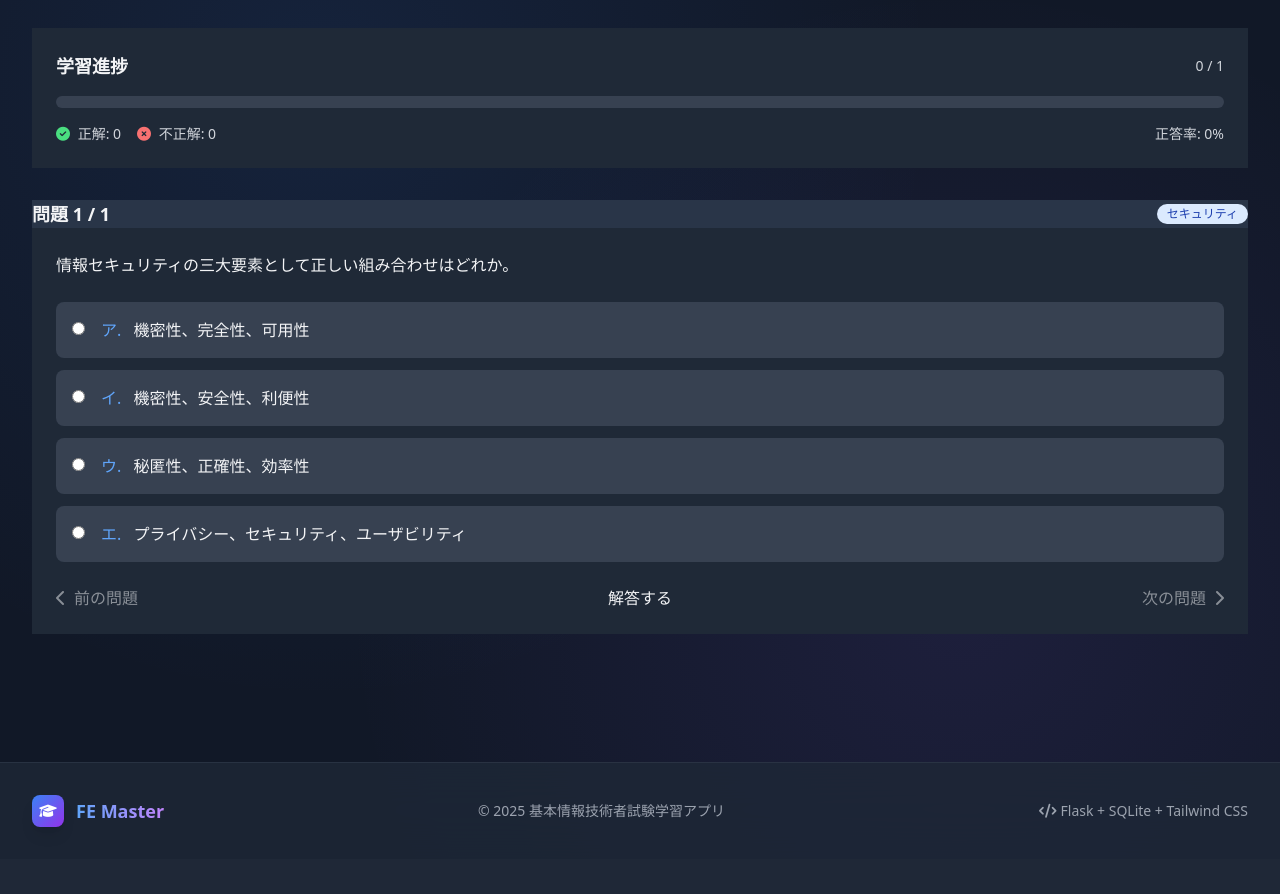
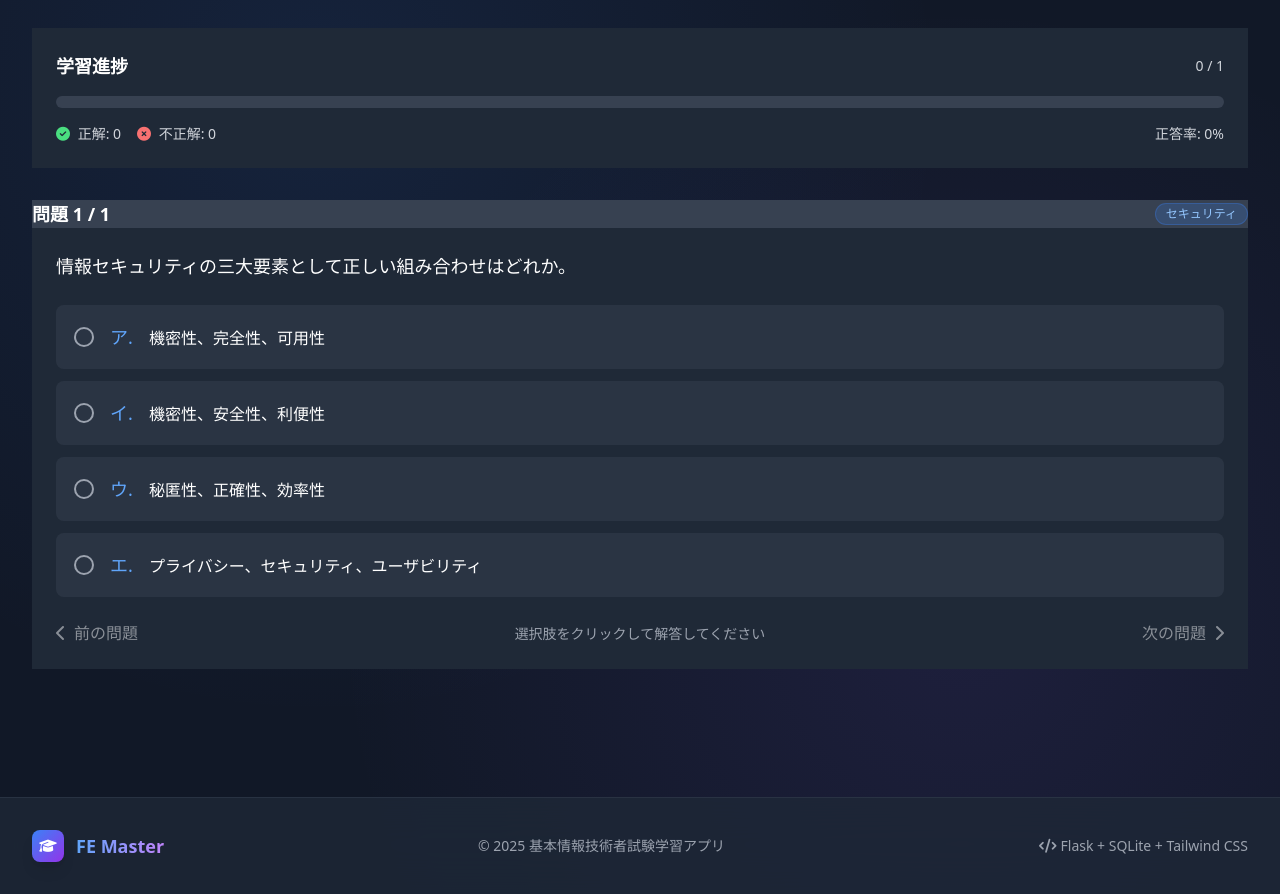
Before and after one commit to d01ki/FE-master, a Flask app: a page that uses templates/practice.html in a window 1280 px wide. Shown: the part 169-1063 px from the top of the page. Before the commit the page ends 996 px from the top, so only its background shows below. Run offline with Flask 3, Linux system fonts and the light colour scheme; data comes from the database, SQL or seed files in the repository; some libraries are stand-ins or nearby versions.

Commit message:
Fix practice template with auto-submit and improved readability

```diff
--- a/templates/practice.html
+++ b/templates/practice.html
@@ -7,7 +7,7 @@
 <div class="mb-8">
     <div class="flex items-center justify-between">
         <div>
-            <h1 class="text-3xl font-bold text-gray-100 mb-2">
+            <h1 class="text-3xl font-bold text-white mb-2">
                 <i class="fas fa-dumbbell text-blue-400 mr-3"></i>{{ genre }} - 練習問題
             </h1>
             <p class="text-gray-300">{{ questions|length }}問の練習問題に挑戦しましょう</p>
@@ -25,7 +25,7 @@
     <div class="card bg-gray-800 border-gray-700">
         <div class="card-body p-6">
             <div class="flex items-center justify-between mb-4">
-                <h3 class="text-lg font-bold text-gray-100">学習進捗</h3>
+                <h3 class="text-lg font-bold text-white">学習進捗</h3>
                 <span id="progress-text" class="text-sm text-gray-300">0 / {{ questions|length }}</span>
             </div>
             <div class="w-full bg-gray-700 rounded-full h-3">
@@ -54,13 +54,13 @@
 <div id="question-container" class="mb-8">
     {% for question in questions %}
     <div class="question-card {% if loop.index0 != 0 %}hidden{% endif %} card bg-gray-800 border-gray-700" data-question-index="{{ loop.index0 }}">
-        <div class="card-header bg-gray-750 border-gray-600">
+        <div class="card-header bg-gray-700 border-gray-600">
             <div class="flex items-center justify-between">
-                <h3 class="text-lg font-bold text-gray-100">
+                <h3 class="text-lg font-bold text-white">
                     問題 {{ loop.index }} / {{ questions|length }}
                 </h3>
                 <div class="flex items-center space-x-2">
-                    <span class="inline-flex items-center px-2.5 py-0.5 rounded-full text-xs font-medium bg-blue-100 text-blue-800">
+                    <span class="inline-flex items-center px-2.5 py-0.5 rounded-full text-xs font-medium bg-blue-500/20 text-blue-300 border border-blue-500/30">
                         {{ genre }}
                     </span>
                 </div>
@@ -68,19 +68,20 @@
         </div>
         <div class="card-body p-6">
             <div class="question-text mb-6">
-                <p class="text-gray-100 leading-relaxed whitespace-pre-line">{{ question.question_text }}</p>
+                <p class="text-white text-lg leading-relaxed whitespace-pre-line">{{ question.question_text }}</p>
             </div>
 
             <div class="choices-container space-y-3">
                 {% for choice_key, choice_text in question.choices.items() %}
-                <label class="choice-option flex items-start p-4 bg-gray-700 rounded-lg cursor-pointer hover:bg-gray-600 transition-colors duration-200">
-                    <input type="radio"
-                           name="question_{{ loop.index0 }}"
-                           value="{{ choice_key }}"
-                           class="mt-1 mr-4 text-blue-600 bg-gray-600 border-gray-500 focus:ring-blue-500">
+                <label class="choice-option flex items-start p-4 bg-gray-700/50 rounded-lg cursor-pointer hover:bg-gray-600/50 transition-colors duration-200 border-2 border-transparent hover:border-blue-500/30" onclick="selectChoice({{ loop.index0 }}, '{{ choice_key }}')">
+                    <div class="flex items-center mr-4 mt-1">
+                        <div class="w-5 h-5 rounded-full border-2 border-gray-400 flex items-center justify-center choice-radio">
+                            <div class="w-3 h-3 rounded-full bg-blue-500 hidden choice-dot"></div>
+                        </div>
+                    </div>
                     <div class="flex-1">
-                        <span class="font-medium text-blue-400 mr-2">{{ choice_key }}.</span>
-                        <span class="text-gray-100">{{ choice_text }}</span>
+                        <span class="font-medium text-blue-400 text-lg mr-3">{{ choice_key }}.</span>
+                        <span class="text-white text-base">{{ choice_text }}</span>
                     </div>
                 </label>
                 {% endfor %}
@@ -93,11 +94,9 @@
                     <i class="fas fa-chevron-left mr-2"></i>前の問題
                 </button>
 
-                <button onclick="submitAnswer({{ loop.index0 }})"
-                        class="submit-btn btn btn-primary"
-                        data-question-index="{{ loop.index0 }}">
-                    解答する
-                </button>
+                <div class="text-center">
+                    <span id="selection-status-{{ loop.index0 }}" class="text-gray-400 text-sm">選択肢をクリックして解答してください</span>
+                </div>
 
                 <button onclick="nextQuestion()"
                         class="btn btn-secondary {% if loop.index0 == questions|length - 1 %}opacity-50 cursor-not-allowed{% endif %}"
@@ -115,10 +114,10 @@
                 </div>
                 <div class="explanation-content">
                     {% if question.explanation %}
-                        <h4 class="font-bold text-gray-100 mb-2">
+                        <h4 class="font-bold text-white mb-2">
                             <i class="fas fa-info-circle text-blue-400 mr-2"></i>解説
                         </h4>
-                        <p class="text-gray-300 leading-relaxed whitespace-pre-line">{{ question.explanation }}</p>
+                        <p class="text-gray-300 leading-relaxed whitespace-pre-line bg-gray-800/50 p-4 rounded-lg">{{ question.explanation }}</p>
                     {% endif %}
                 </div>
             </div>
@@ -166,14 +165,6 @@
         </div>
     </div>
 </div>
-
-<!-- Navigation Buttons (Fixed) -->
-<div class="fixed bottom-6 right-6 flex flex-col space-y-3 z-50">
-    <button id="scroll-to-top" onclick="scrollToTop()"
-            class="w-12 h-12 bg-blue-600 hover:bg-blue-700 text-white rounded-full shadow-lg transition-all duration-300 opacity-0 pointer-events-none">
-        <i class="fas fa-chevron-up"></i>
-    </button>
-</div>
 {% endblock %}
 
 {% block scripts %}
@@ -188,7 +179,6 @@ let totalAnswered = 0;
 // Initialize page
 document.addEventListener('DOMContentLoaded', function() {
     updateProgress();
-    setupScrollToTop();
     showQuestion(currentQuestionIndex);
 });
 
@@ -202,31 +192,38 @@ function showQuestion(index) {
     if (targetCard) {
         targetCard.classList.remove('hidden');
         currentQuestionIndex = index;
-
-        // Update navigation buttons
         updateNavigationButtons();
-
-        // Scroll to top
         window.scrollTo({ top: 0, behavior: 'smooth' });
     }
 }
 
+// Select choice and automatically submit
+function selectChoice(questionIndex, choiceKey) {
+    // Clear previous selections
+    const questionCard = document.querySelector(`[data-question-index="${questionIndex}"]`);
+    questionCard.querySelectorAll('.choice-option').forEach(option => {
+        option.classList.remove('border-blue-500', 'bg-blue-500/20');
+        option.querySelector('.choice-dot').classList.add('hidden');
+        option.querySelector('.choice-radio').classList.remove('border-blue-500');
+    });
+
+    // Mark selected choice
+    const selectedOption = event.currentTarget;
+    selectedOption.classList.add('border-blue-500', 'bg-blue-500/20');
+    selectedOption.querySelector('.choice-dot').classList.remove('hidden');
+    selectedOption.querySelector('.choice-radio').classList.add('border-blue-500');
+
+    // Auto-submit answer
+    submitAnswer(questionIndex, choiceKey);
+}
+
 // Submit answer
-async function submitAnswer(questionIndex) {
+async function submitAnswer(questionIndex, userAnswer) {
     const questionId = questions[questionIndex].id;
-    const selectedChoice = document.querySelector(`input[name="question_${questionIndex}"]:checked`);
+    const statusEl = document.getElementById(`selection-status-${questionIndex}`);
 
-    if (!selectedChoice) {
-        alert('選択肢を選んでください。');
-        return;
-    }
-
-    const userAnswer = selectedChoice.value;
-    const submitBtn = document.querySelector(`[data-question-index="${questionIndex}"]`);
-
-    // Disable submit button and show loading
-    submitBtn.disabled = true;
-    submitBtn.innerHTML = '<i class="fas fa-spinner fa-spin mr-2"></i>判定中...';
+    statusEl.innerHTML = '<i class="fas fa-spinner fa-spin mr-2"></i>判定中...';
+    statusEl.className = 'text-blue-400 text-sm';
 
     try {
         const response = await fetch(`/questions/${questionId}/answer`, {
@@ -240,46 +237,49 @@ async function submitAnswer(questionIndex) {
         const result = await response.json();
 
         if (response.ok) {
-            // Store answer
             answers[questionIndex] = {
                 userAnswer: userAnswer,
                 isCorrect: result.is_correct,
                 correctAnswer: result.correct_answer
             };
 
-            // Update counters
             if (result.is_correct) {
                 correctCount++;
+                statusEl.innerHTML = '<i class="fas fa-check-circle text-green-400 mr-2"></i>正解！';
+                statusEl.className = 'text-green-400 text-sm font-semibold';
+            } else {
+                statusEl.innerHTML = '<i class="fas fa-times-circle text-red-400 mr-2"></i>不正解';
+                statusEl.className = 'text-red-400 text-sm font-semibold';
             }
             totalAnswered++;
 
-            // Show result
             showResult(questionIndex, result);
-
-            // Update progress
             updateProgress();
 
-            // Auto advance after 3 seconds
+            // Disable all choices for this question
+            const questionCard = document.querySelector(`[data-question-index="${questionIndex}"]`);
+            questionCard.querySelectorAll('.choice-option').forEach(option => {
+                option.style.pointerEvents = 'none';
+                option.classList.add('opacity-75');
+            });
+
+            // Auto advance after 2 seconds
             setTimeout(() => {
                 if (questionIndex < questions.length - 1) {
                     nextQuestion();
                 } else {
                     showCompletion();
                 }
-            }, 3000);
+            }, 2000);
 
         } else {
-            alert('エラーが発生しました: ' + (result.error || '不明なエラー'));
+            statusEl.innerHTML = '<i class="fas fa-exclamation-circle text-red-400 mr-2"></i>エラーが発生しました';
+            statusEl.className = 'text-red-400 text-sm';
         }
     } catch (error) {
         console.error('Submit error:', error);
-        alert('通信エラーが発生しました。');
-    } finally {
-        // Re-enable button
-        submitBtn.disabled = false;
-        submitBtn.innerHTML = '解答済み';
-        submitBtn.classList.remove('btn-primary');
-        submitBtn.classList.add('btn-success');
+        statusEl.innerHTML = '<i class="fas fa-exclamation-circle text-red-400 mr-2"></i>通信エラー';
+        statusEl.className = 'text-red-400 text-sm';
     }
 }
 
@@ -310,16 +310,16 @@ function showResult(questionIndex, result) {
 
     resultSection.classList.remove('hidden');
 
-    // Highlight selected choice
+    // Highlight choices
     const choices = questionCard.querySelectorAll('.choice-option');
     choices.forEach(choice => {
-        const input = choice.querySelector('input');
-        if (input.value === userAnswer) {
-            choice.classList.add(isCorrect ? 'bg-green-600' : 'bg-red-600');
-        } else if (input.value === correctAnswer && !isCorrect) {
-            choice.classList.add('bg-green-600');
+        const choiceKey = choice.querySelector('.font-medium').textContent.replace('.', '');
+        if (choiceKey === userAnswer) {
+            choice.classList.add(isCorrect ? 'border-green-500' : 'border-red-500');
+            choice.classList.add(isCorrect ? 'bg-green-500/20' : 'bg-red-500/20');
+        } else if (choiceKey === correctAnswer && !isCorrect) {
+            choice.classList.add('border-green-500', 'bg-green-500/20');
         }
-        input.disabled = true;
     });
 }
 
@@ -337,7 +337,6 @@ function nextQuestion() {
 }
 
 function updateNavigationButtons() {
-    // Update previous button
     const prevBtns = document.querySelectorAll('button[onclick="previousQuestion()"]');
     prevBtns.forEach(btn => {
         if (currentQuestionIndex === 0) {
@@ -349,7 +348,6 @@ function updateNavigationButtons() {
         }
     });
 
-    // Update next button
     const nextBtns = document.querySelectorAll('button[onclick="nextQuestion()"]');
     nextBtns.forEach(btn => {
         if (currentQuestionIndex === questions.length - 1) {
@@ -386,31 +384,12 @@ function showCompletion() {
     document.getElementById('question-container').classList.add('hidden');
     document.getElementById('completion-section').classList.remove('hidden');
 
-    // Update final stats
     const accuracyRate = Math.round((correctCount / questions.length) * 100);
     document.getElementById('final-correct').textContent = correctCount;
     document.getElementById('final-total').textContent = questions.length;
     document.getElementById('final-accuracy').textContent = accuracyRate + '%';
 
-    // Scroll to completion section
     document.getElementById('completion-section').scrollIntoView({ behavior: 'smooth' });
-}
-
-// Scroll to top functionality
-function setupScrollToTop() {
-    const scrollBtn = document.getElementById('scroll-to-top');
-
-    window.addEventListener('scroll', () => {
-        if (window.pageYOffset > 300) {
-            scrollBtn.classList.remove('opacity-0', 'pointer-events-none');
-        } else {
-            scrollBtn.classList.add('opacity-0', 'pointer-events-none');
-        }
-    });
-}
-
-function scrollToTop() {
-    window.scrollTo({ top: 0, behavior: 'smooth' });
 }
 
 // Keyboard navigation
```
